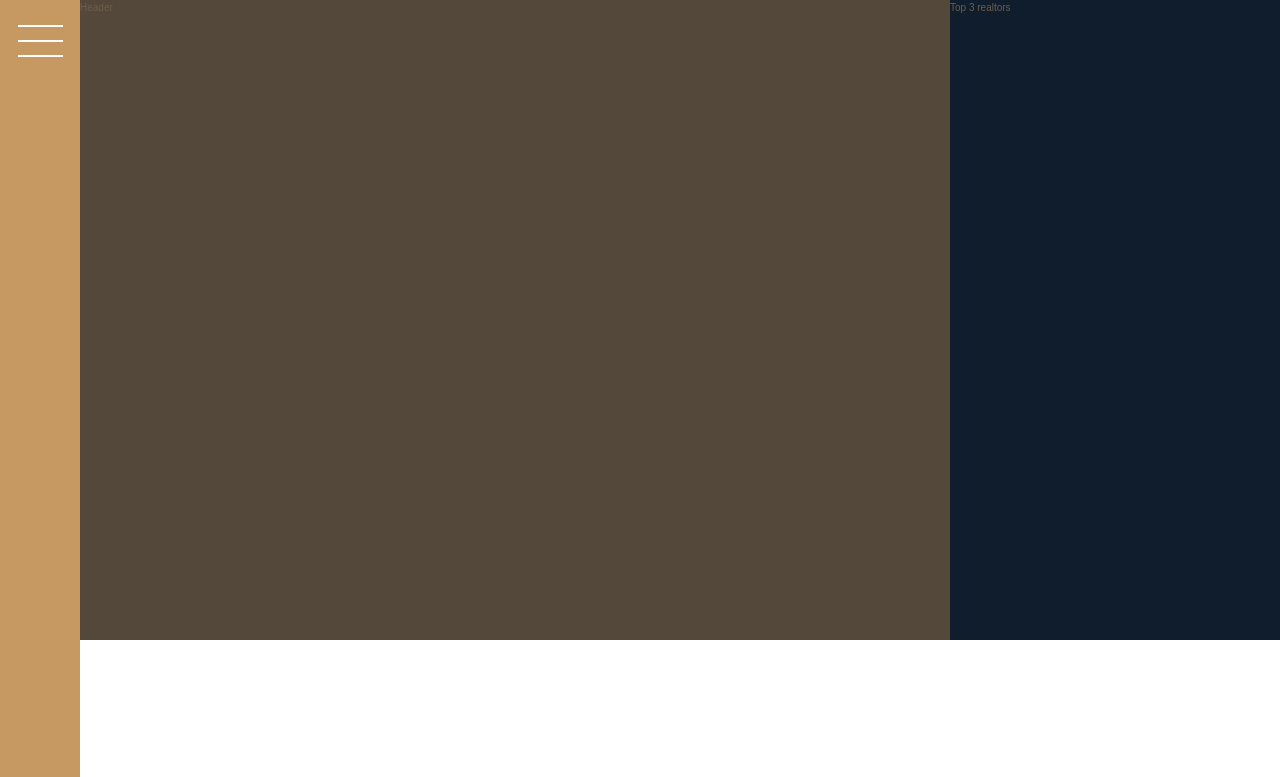
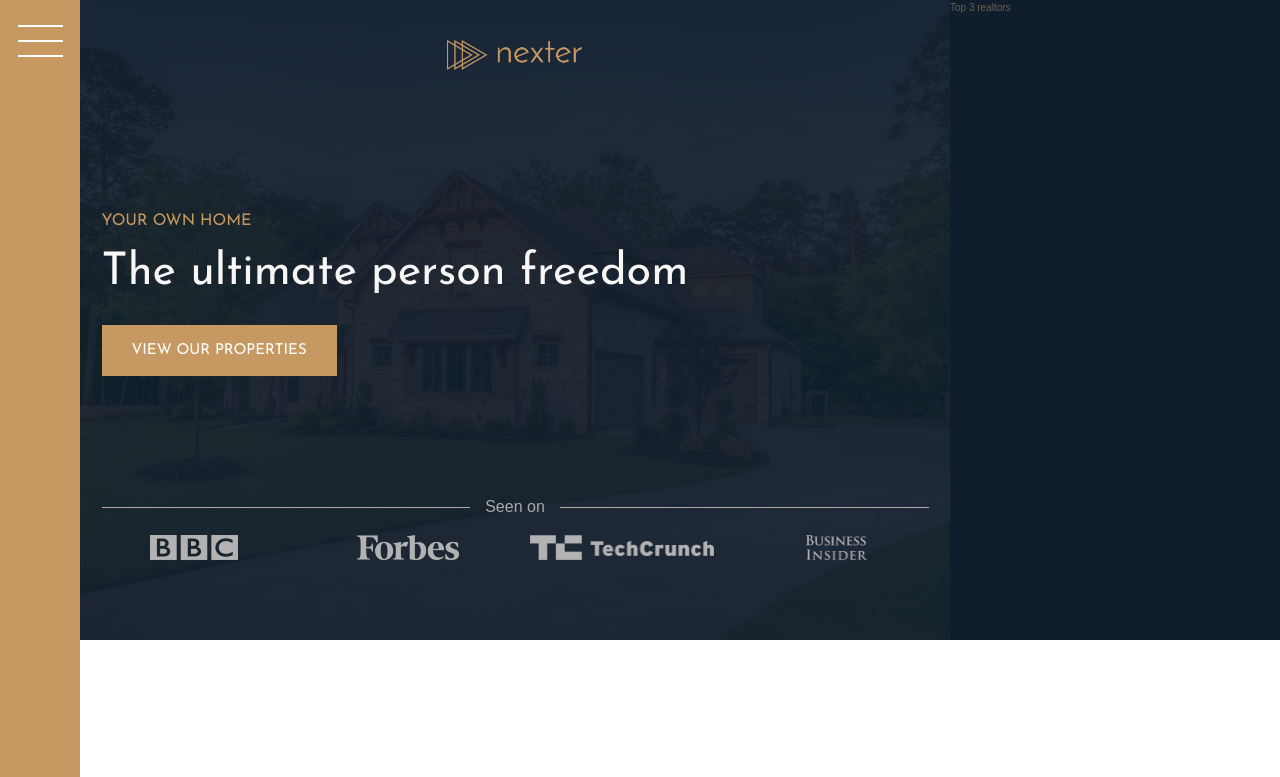
Before and after one commit to Sumally007/Nexter, a website: page index.html in a window 1280 px wide. Shown: the top 777 px of the page. Drawn offline with Linux system fonts and the light colour scheme.

Commit message:
Building the Header

```diff
--- a/index.html
+++ b/index.html
@@ -22,7 +22,21 @@
   <body class="container">
     <div class="sidebar"><button class="nav-btn"></button></div>
 
-    <header class="header">Header</header>
+    <header class="header">
+      <img src="img/logo.png" alt="Nexter logo" class="header__logo" />
+      <h3 class="heading-3">Your own home</h3>
+      <h1 class="heading-1">The ultimate person freedom</h1>
+      <button class="btn header__btn">View our properties</button>
+
+      <div class="header__seenon-text">Seen on</div>
+
+      <div class="header__seenon-logos">
+        <img src="img/logo-bbc.png" alt="seen on logo 1" />
+        <img src="img/logo-forbes.png" alt="seen on logo 1" />
+        <img src="img/logo-techcrunch.png" alt="seen on logo 1" />
+        <img src="img/logo-bi.png" alt="seen on logo 1" />
+      </div>
+    </header>
 
     <div class="realtors">Top 3 realtors</div>
 
--- a/sass/_header.scss
+++ b/sass/_header.scss
@@ -1,4 +1,55 @@
 .header{
     background-color: $color-grey-dark-1;
     grid-column: full-start / col-end 6;
+    background-image: linear-gradient(rgba($color-secondary, .93), rgba($color-secondary, .93)), url(../img/hero.jpeg);
+    background-size: cover;
+    background-position: center;
+    padding: 8rem;
+    padding-top: 4rem;
+
+    display: grid;
+    grid-template-rows: 1fr min-content 6rem 1fr;
+    grid-template-columns: max-content;
+    grid-row-gap: 1.5rem;
+    justify-content: center;
+
+    &__logo{
+        height: 3rem;
+        justify-self: center;
+    }
+
+    &__btn{
+        align-self: start;
+        justify-self: start;
+    }
+
+    &__seenon-text{
+        display: grid;
+        grid-template-columns: 1fr max-content 1fr;
+        grid-column-gap: 1.5rem;
+        align-items: center;
+
+        font-size: 1.6rem;
+        color: $color-grey-light-2;
+
+        &::before,
+        &::after{
+            content: "";
+            height: 1px;
+            display: block;
+            background-color: currentColor;
+        }
+    }
+
+    &__seenon-logos{
+        display: grid;
+        grid-template-columns: repeat(4, 1fr);
+        grid-column-gap: 3rem;
+        justify-items: center;
+
+        img{
+            height: 2.5rem;
+            filter: brightness(70%);
+        }
+    }
 }
--- a/sass/_typography.scss
+++ b/sass/_typography.scss
@@ -5,6 +5,9 @@
 
 .heading-1{
     @extend %heading;
+    font-size: 4.5rem;
+    color: $color-grey-light-1;
+    line-height: 1
 }
 
 .heading-2{
```
Also changed, not shown: css/style.css, 1 other file.
